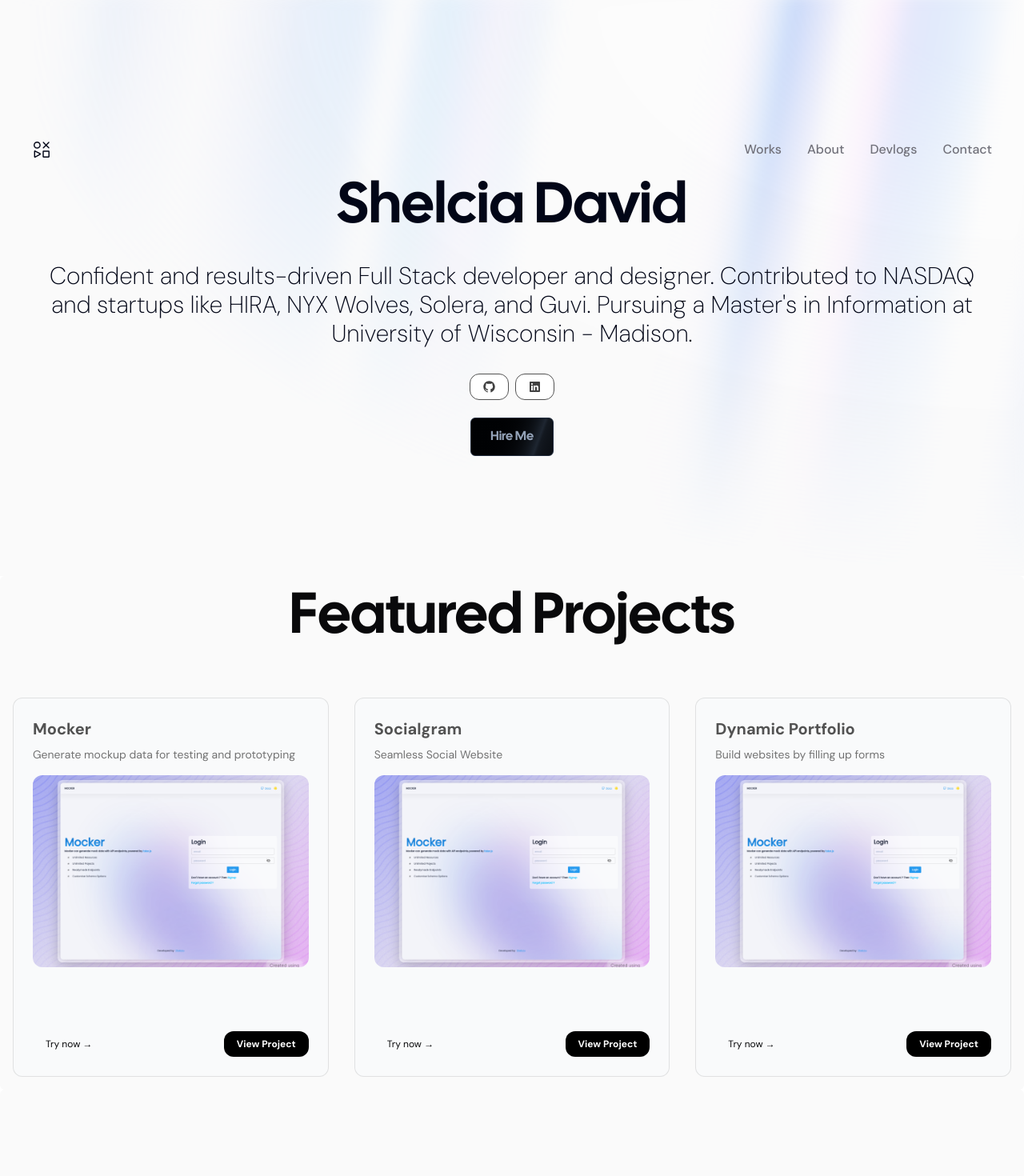
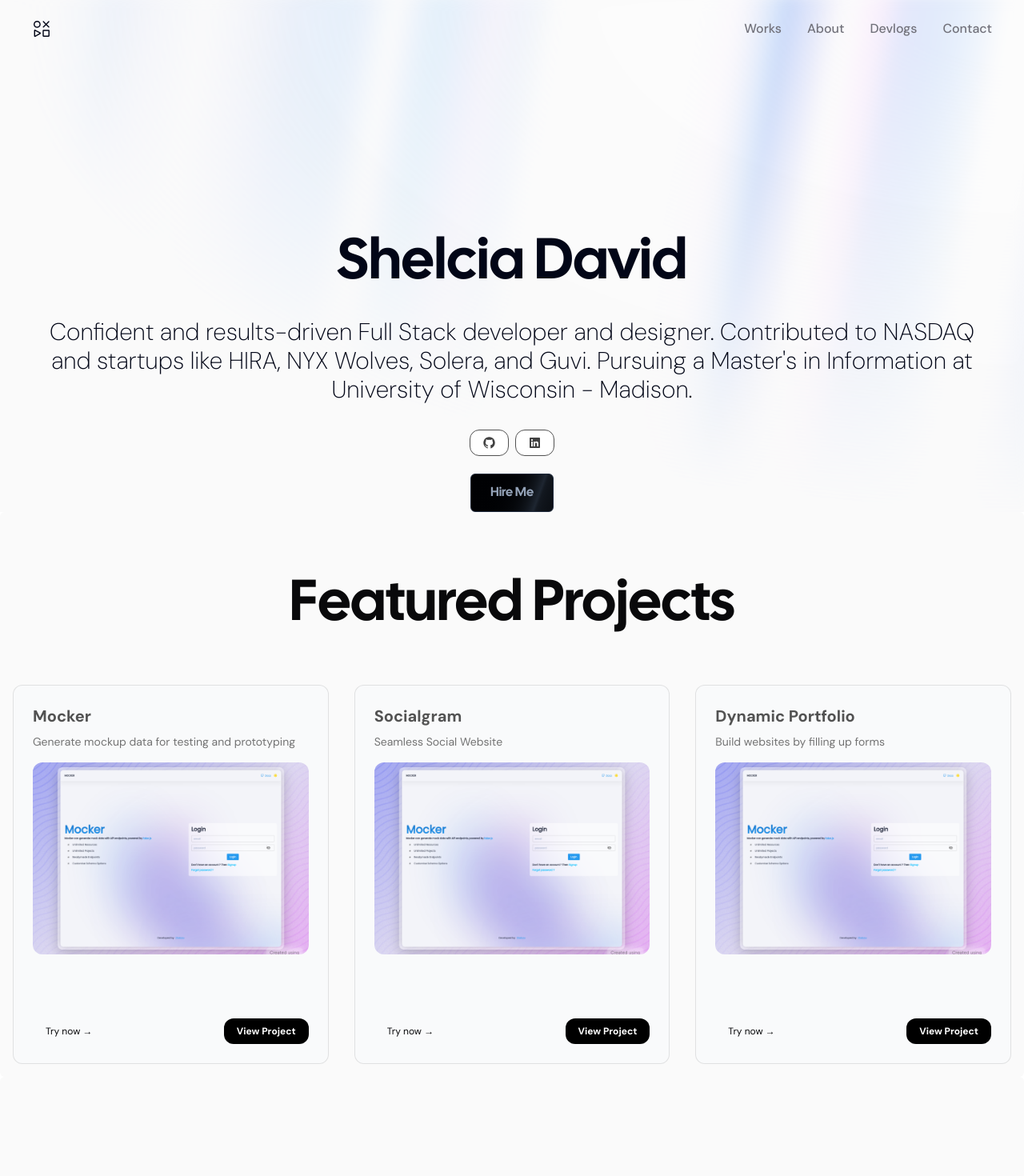
Before and after one commit to shelcia/personal-portfolio, a Next.js app: page / in a window 1280 px wide. Shown: the top 1470 px of the page at 80% size. Built offline with nearby package versions, Linux system fonts and the light colour scheme.

Commit message:
💄 🐛 bug fix ui fix

```diff
--- a/src/components/ui/aurora-background.tsx
+++ b/src/components/ui/aurora-background.tsx
@@ -17,7 +17,7 @@ export const AuroraBackground = ({
     <main>
       <div
         className={cn(
-          "relative flex flex-col  h-[90vh] items-center justify-center bg-zinc-50 dark:bg-zinc-900  text-slate-950 transition-bg",
+          "relative flex flex-col  h-[80vh] items-center justify-between bg-zinc-50 dark:bg-zinc-900  text-slate-950 transition-bg",
           className
         )}
         {...props}
--- a/src/pages/index.tsx
+++ b/src/pages/index.tsx
@@ -22,7 +22,7 @@ const Home = () => {
         // bg-grid-black/[0.05]
         relative overflow-hidden"
         > */}
-        <div className="w-full rounded-md bg-zinc-50 antialiased relative overflow-hidden">
+        <div className="w-full rounded-md bg-zinc-50 antialiased relative overflow-hidden pt-16">
           <div className="p-4 max-w-7xl mx-auto relative z-10">
             <h1
               className={`text-4xl md:text-7xl font-bold text-center bg-clip-text bg-gradient-to-b from-neutral-50 to-neutral-400 bg-opacity-50 mb-2 ${calsans.className}`}
--- a/src/pages/works/[id].tsx
+++ b/src/pages/works/[id].tsx
@@ -30,7 +30,6 @@ const ProjectPage = () => {
       "Mocker is a tool that allows you to generate fake, or 'mock', data that can be used for testing or prototyping purposes. It uses a library called Faker.js, which generates fake data such as names, addresses, and phone numbers in a variety of formats. By creating an API endpoint, the tool enables users to create a mocked data set and use it for testing of applications or as a substitute for data that is not yet available in a development stage, also enable a client to test their apps and other functions, in a more realistic scenario.",
     techstack: ["React", "NodeJS", "Material UI", "FakerJs"],
     deploy: true,
-    // deployment: "https://mockapi-flax.vercel.app/",
     deployment: "https://mocker-gen.netlify.app/",
     code: "https://github.com/shelcia/mocker",
     forks: 19,
--- a/src/utils/fonts.ts
+++ b/src/utils/fonts.ts
@@ -3,5 +3,5 @@ import localFont from "@next/font/local";
 
 export const dmsans = DM_Sans({ subsets: ["latin"] });
 export const calsans = localFont({
-  src: "../assets/cal-sans/calsans-SemiBold.woff2",
+  src: "../assets/cal-sans/calSans-SemiBold.woff2",
 });
```
